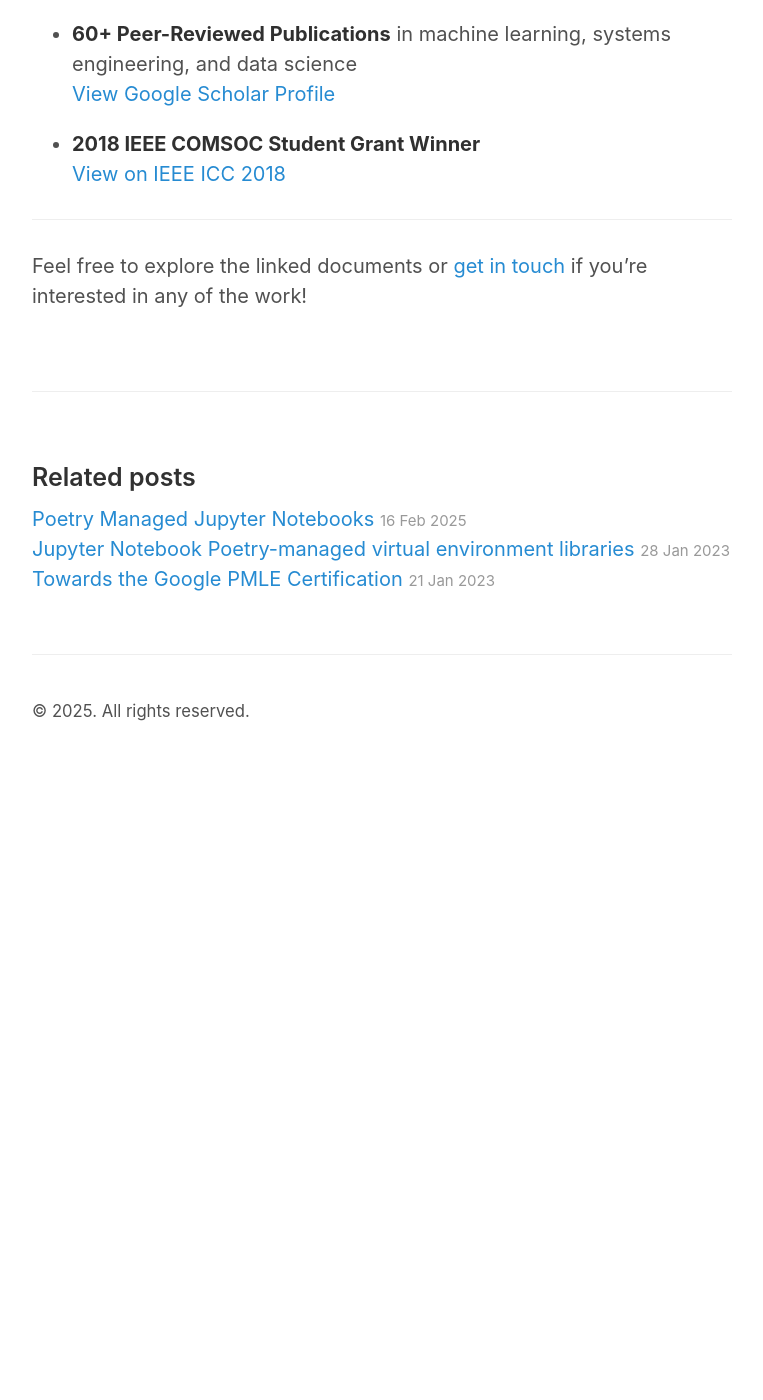
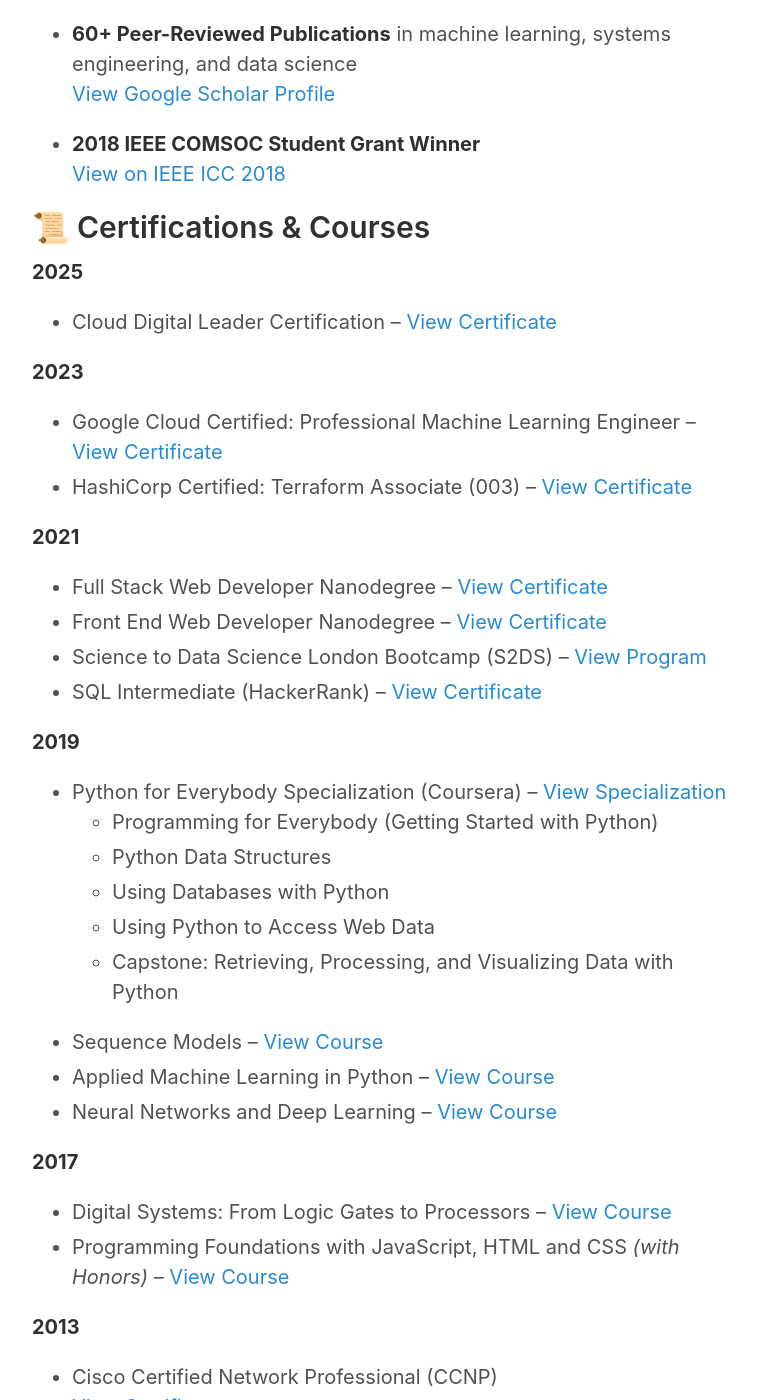
Before and after one commit to kbakande/kbakande.github.io, a Jekyll site: the page built from _posts/2024-12-08-career-highlight.md, in a window 1280 px wide and 1400 px high, scrolled down 1297 px. Shown: the whole window, without its empty margins (258-1021 px from the left). Built offline with Jekyll 4.4.1, drawn with Linux system fonts in a browser that asks for light colours; before the commit the page ends 2062 px from its top, so only the background shows below that; some of the changed text lies outside the part shown.

Commit message:
adds lionks to certs

```diff
--- a/_posts/2024-12-08-career-highlight.md
+++ b/_posts/2024-12-08-career-highlight.md
@@ -18,9 +18,11 @@ This post showcases some of the awards, certifications, and leadership experienc
 - **Granted 3 US Patents**
   <a href="https://uspto.report/company/Akande-Kabiru" target="_blank">View on USPTO</a>
   <ul>
-    <li><a href="https://kbakande.github.io/assets/docs/us_patent_1.pdf" target="_blank">US Patent #1 – View PDF</a></li>
-    <li><a href="https://kbakande.github.io/assets/docs/us_patent_2.pdf" target="_blank">US Patent #2 – View PDF</a></li>
-    <li><a href="https://kbakande.github.io/assets/docs/us_patent_3.pdf" target="_blank">US Patent #3 – View PDF</a></li>
+    <li><a href="https://kbakande.github.io/assets/docs/us_patent_20170155498.pdf" target="_blank">US Patent #1 – View PDF</a></li>
+
+    <li><a href="https://kbakande.github.io/assets/docs/us_patent_20190081830.pdf" target="_blank">US Patent #2 – View PDF</a></li>
+
+    <li><a href="https://kbakande.github.io/assets/docs/us_patent_20190140874.pdf" target="_blank">US Patent #3 – View PDF</a></li>
   </ul>
 
 - **Royal Academy of Engineering “UK Promising Talent” Award**
@@ -42,6 +44,49 @@ This post showcases some of the awards, certifications, and leadership experienc
 - **2018 IEEE COMSOC Student Grant Winner**
   <a href="https://icc2018.ieee-icc.org/authors/student-travel-grants.html#comsoc" target="_blank">View on IEEE ICC 2018</a>
 
+## 📜 Certifications & Courses
+**2025**
+- Cloud Digital Leader Certification – <a href="https://www.credly.com/badges/4359a495-3c72-4121-bb88-5041d5f53283/" target="_blank">View Certificate</a>
+
+**2023**
+- Google Cloud Certified: Professional Machine Learning Engineer – <a href="https://www.credly.com/badges/02a866b2-ba87-4a6a-9c55-0745abde8f44" target="_blank">View Certificate</a>
+- HashiCorp Certified: Terraform Associate (003) – <a href="https://www.credly.com/badges/eacd21df-2f7a-4690-bc69-7d90b5301343" target="_blank">View Certificate</a>
+
+**2021**
+- Full Stack Web Developer Nanodegree – <a href="https://graduation.udacity.com/confirm/ND0044" target="_blank">View Certificate</a>
+- Front End Web Developer Nanodegree – <a href="https://www.udacity.com/certificate/NG5CDYPW" target="_blank">View Certificate</a>
+- Science to Data Science London Bootcamp (S2DS) – <a href="https://www.credential.net/e1df7fda-beae-4534-a994-1737c7ad2b54#acc.GN3Uw5eo" target="_blank">View Program</a>
+- SQL Intermediate (HackerRank) – <a href="https://www.hackerrank.com/certificates/e3d022f12a3b" target="_blank">View Certificate</a>
+
+**2019**
+- Python for Everybody Specialization (Coursera) – <a href="https://www.coursera.org/account/accomplishments/specialization/PERTCE6TAR3X" target="_blank">View Specialization</a>
+  - Programming for Everybody (Getting Started with Python)
+  - Python Data Structures
+  - Using Databases with Python
+  - Using Python to Access Web Data
+  - Capstone: Retrieving, Processing, and Visualizing Data with Python
+
+- Sequence Models – <a href="https://www.coursera.org/account/accomplishments/verify/GZW3YYQYLLUC" target="_blank">View Course</a>
+- Applied Machine Learning in Python – <a href="https://www.coursera.org/account/accomplishments/verify/ND5RJJZ47YAW" target="_blank">View Course</a>
+- Neural Networks and Deep Learning – <a href="https://www.coursera.org/account/accomplishments/verify/6RLL35GJFQ7K" target="_blank">View Course</a>
+
+**2017**
+- Digital Systems: From Logic Gates to Processors – <a href="https://www.coursera.org/account/accomplishments/certificate/NGH9YSKY83P3" target="_blank">View Course</a>
+- Programming Foundations with JavaScript, HTML and CSS *(with Honors)* – <a href="https://www.coursera.org/account/accomplishments/verify/ZN273GXNKUT5" target="_blank">View Course</a>
+
+**2013**
+- Cisco Certified Network Professional (CCNP)
+  <a href="https://cp.certmetrics.com/cisco/en/public/verify/credential/403634801681BRWH" target="_blank">View Certificate</a>
+
+**2010**
+- Cisco Certified Network Associate Security (CCNA Security)
+
+  <a href="https://cp.certmetrics.com/cisco/en/public/verify/credential/404264168290HRZF" target="_blank">View Certificate</a>
+
+**2009**
+- Cisco Certified Network Associate (CCNA)
+  <a href="https://cp.certmetrics.com/cisco/en/public/verify/credential/402691304182ELCN" target="_blank">View Certificate</a>
+
 ---
 
 Feel free to explore the linked documents or <a href="https://www.linkedin.com/in/koakande" target="_blank">get in touch</a> if you’re interested in any of the work!
```
